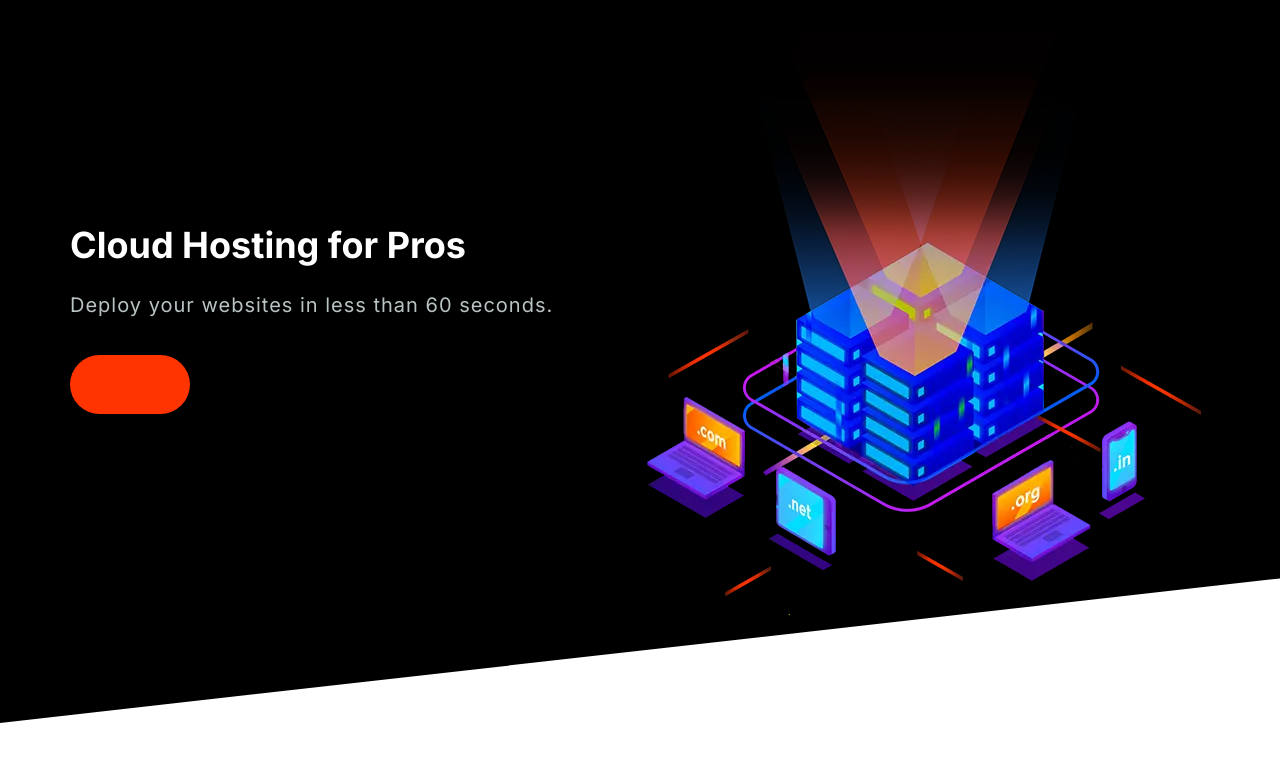
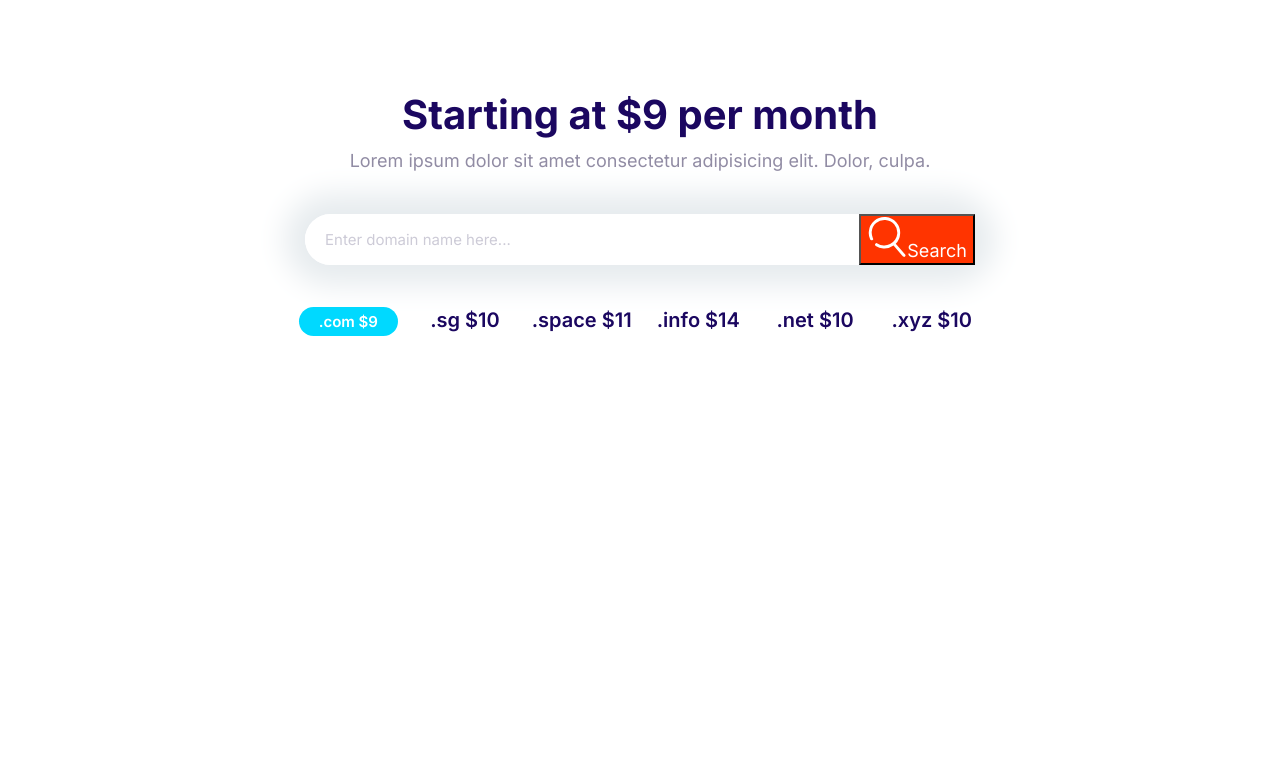
Before and after one commit to Lady-Bee/Moshify_project, a plain HTML site: page MOSHIFY/index.html in a window 1280 px wide. Drawn offline with Linux system fonts and the light colour scheme.

Commit message:
Styling the domain block.

```diff
--- a/MOSHIFY/CSS/styles.css
+++ b/MOSHIFY/CSS/styles.css
@@ -206,10 +206,18 @@ a {
     font-size: 1.8rem;
     font-weight: 600;
     margin: 1rem 0;
+    outline: 0;
     padding: 2rem 3rem;
     text-align: center;
     text-transform: uppercase;
     white-space: nowrap;
+}
+
+.btn .icon {
+    width: 2rem;
+    height: 2rem;
+    margin-right: 1rem;
+    vertical-align: middle;
 }
 
 .btn--primary {
@@ -288,7 +296,7 @@ a {
 .input-group .input {
     border: 0;
     flex-grow: 1;
-    padding: 1.5rem 1 rem;
+    padding: 1.5rem 2rem;
 }
 
 .input-group .btn {
@@ -711,3 +719,29 @@ a {
         align-self: center;
     }
 }
+
+/* Domain Block */
+
+.block-domain .input-group {
+    box-shadow: 0 0 30px 20px #e6ebee;
+    border: 0;
+    margin: 4rem auto;
+    max-width: 670px;
+}
+
+.block-domain__prices {
+    display: grid;
+    grid-template-columns: repeat(3, 1fr);
+    grid-template-rows: repeat(2, 6rem);
+    font-size: 2rem;
+    font-weight: 600;
+    justify-content: center;
+    max-width: 700px;
+    margin: 0 auto;
+}
+
+@media screen and (min-width: 768px) {
+    .block-domain__prices {
+        grid-template-columns: repeat(auto-fit, minmax(10rem, 1fr));
+    }
+}
--- a/MOSHIFY/index.html
+++ b/MOSHIFY/index.html
@@ -14,19 +14,26 @@
     <link rel="stylesheet" href="css/normalize.css" />
   </head>
   <body>
-    <section class="block block--dark block--skewed-left hero">
-        <div class="container grid grid--1x2">
-            <header class="block__header hero__content">
-                <h1 class="block__heading">Cloud Hosting for Pros</h1>
-                <p class="hero__tagline">Deploy your websites in less than 60 seconds.</p>
-                <a href=""  class="btn btn--accent btn--stretched"></a>
-            </header>
-            <picture>
-                <source type="image/webp" srcset="images/banner.webp 1x, images/banner@2x.webp">
-                <source type="image/png" srcset="images/banner.png 1x, images/banner@2x.png">
-                <img class= "hero__image"src="images/banner.png" alt="">
-            </picture>
+    <section class="block container block-domain">
+        <header class="block__header">
+            <h2>Starting at $9 per month</h2>
+            <p>Lorem ipsum dolor sit amet consectetur adipisicing elit. Dolor, culpa.</p>
+        </header>
+        <div class="input-group">
+            <input type="text" class="input" placeholder="Enter domain name here...">
+            <button class=".btn btn--accent">
+                <svg class="icon icon--white">
+                    <use xlink:href="images/sprite.svg#search"></use>
+                </svg>Search</button>
         </div>
+        <ul class="list block-domain__prices">
+            <li><span class="badge badge--secondary">.com $9</span></li>
+            <li>.sg $10</li>
+            <li>.space $11</li>
+            <li>.info $14</li>
+            <li>.net $10</li>
+            <li>.xyz $10</li>
+        </ul>
     </section>
     <script src="js/main.js"></script>
   </body>
```
Also changed, not shown: MOSHIFY/components/domain-block.html (added, +21 -0 lines), MOSHIFY/components/inputgroup.html (+0 -7 lines).
